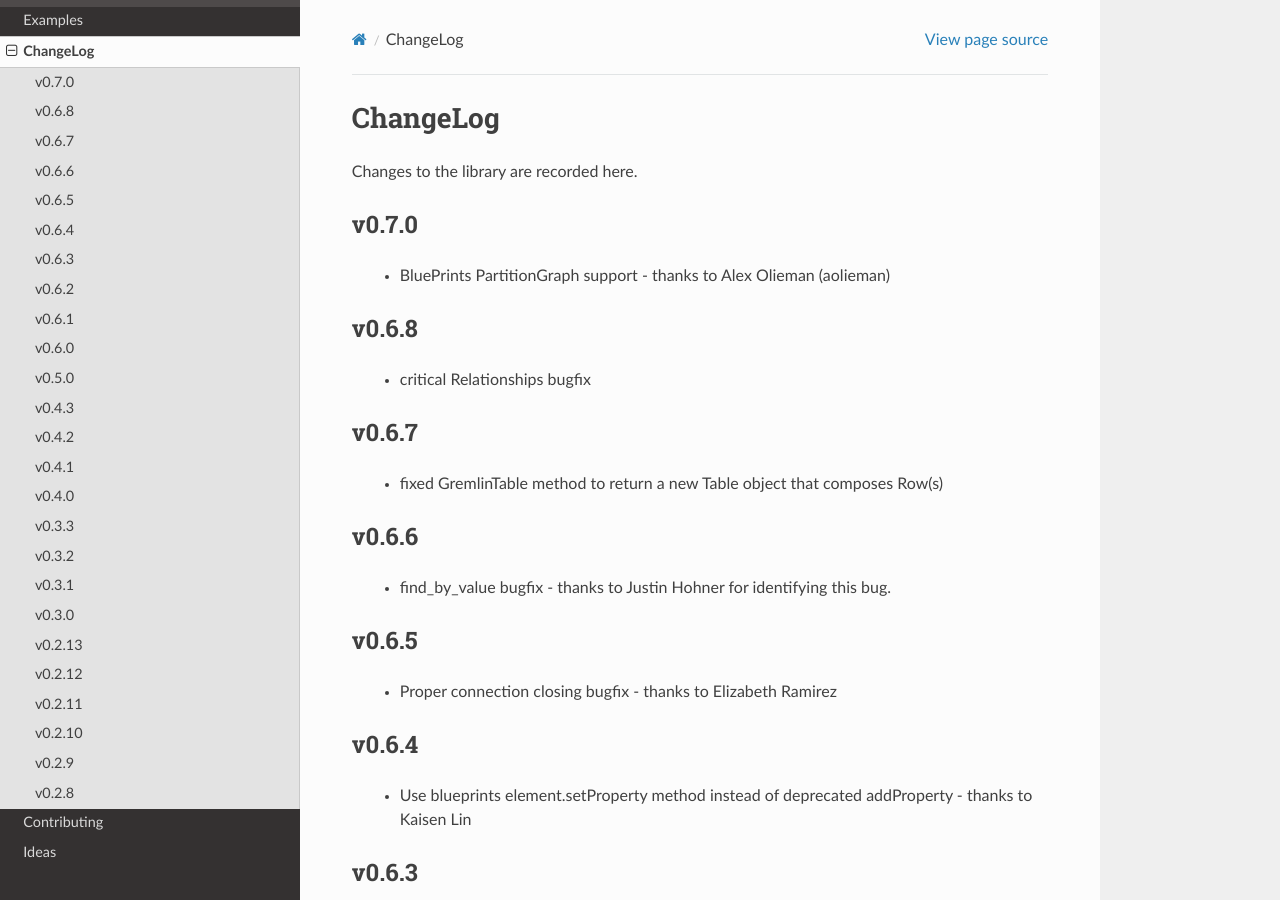
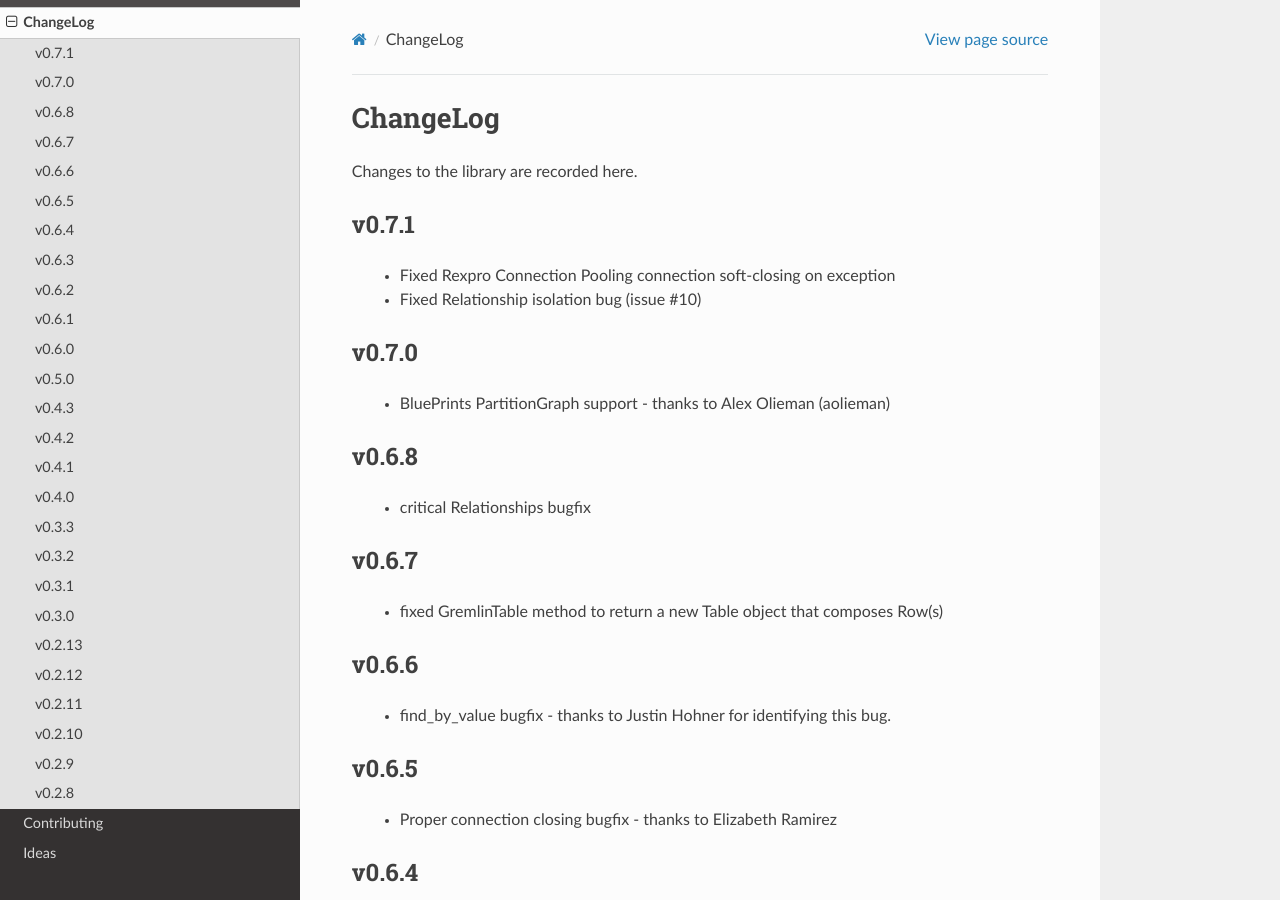
Before and after one commit to platinummonkey/mogwai, a Sphinx documentation site: the page built from docs/changelog.rst, in a window 1280 px wide and 900 px high. Built offline with Sphinx 7.4.7 and the Read the Docs theme 2.0.0, drawn with Linux system fonts in a browser that asks for light colours.

Commit message:
version bump

```diff
--- a/docs/changelog.rst
+++ b/docs/changelog.rst
@@ -4,6 +4,11 @@ ChangeLog
 =========
 
 Changes to the library are recorded here.
+
+v0.7.1
+------
+ * Fixed Rexpro Connection Pooling connection soft-closing on exception
+ * Fixed Relationship isolation bug (issue #10)
 
 v0.7.0
 ------
```
Also changed, not shown: 1 other file.
